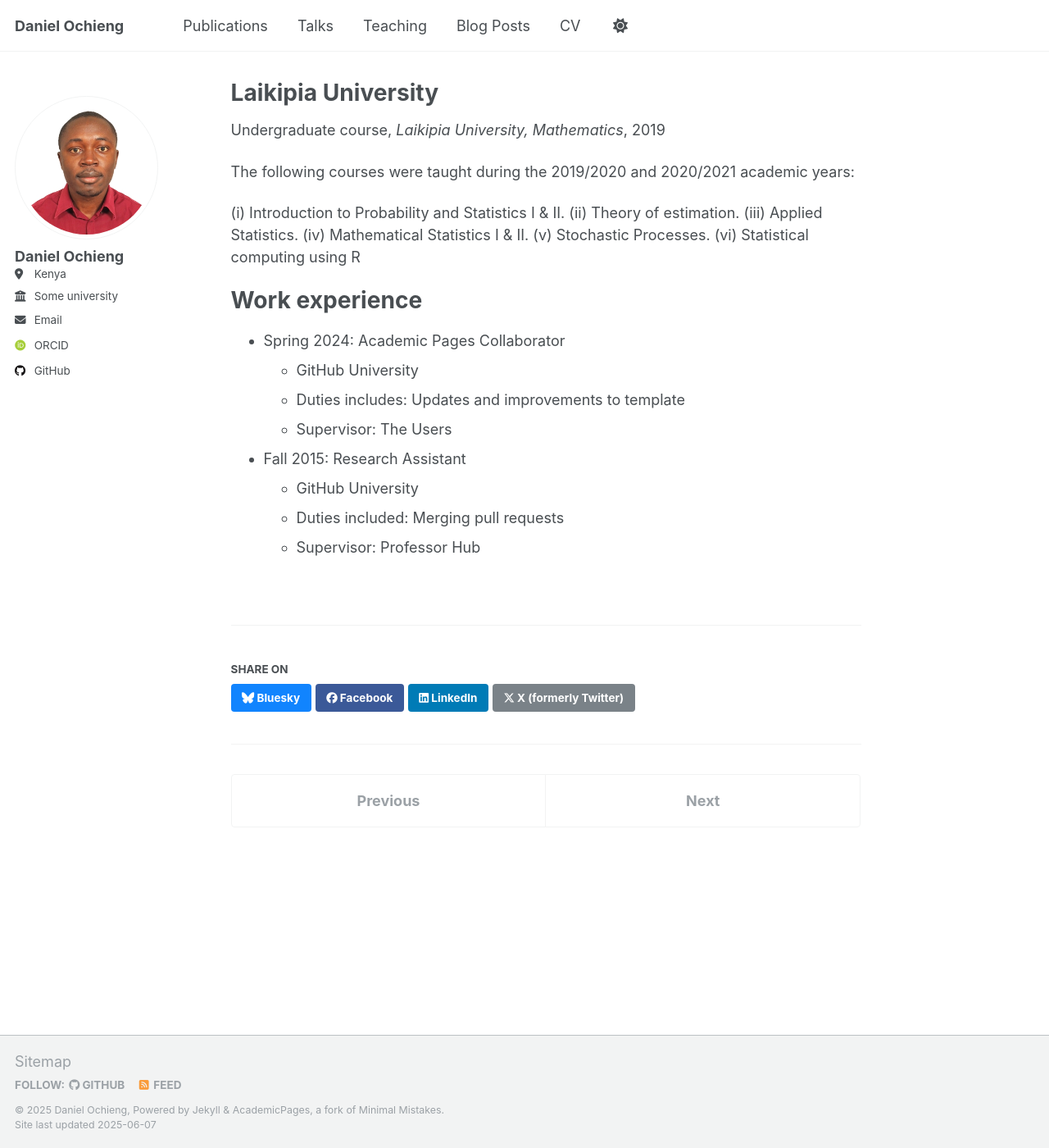
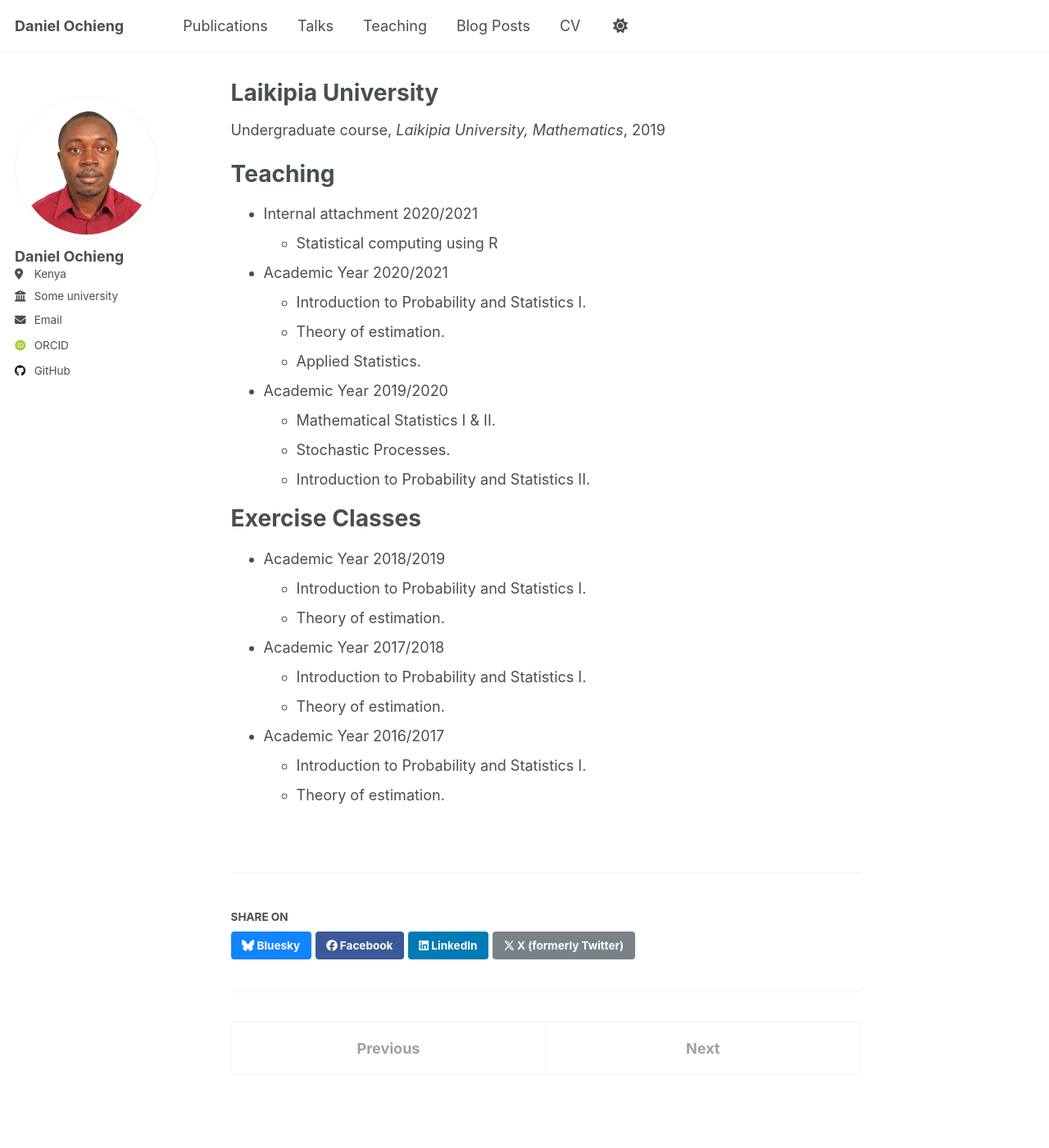
Before and after one commit to Daniel-Ochieng/Daniel-Ochieng.github.io, a Jekyll site: the page built from _teaching/2014-spring-teaching-1.md, in a window 1280 px wide and 1400 px high. Shown: the whole window at 82% size. Built offline with Jekyll 4.4.1, drawn with Linux system fonts in a browser that asks for light colours; some web fonts are replaced.

Commit message:
Update 2014-spring-teaching-1.md

```diff
--- a/_teaching/2014-spring-teaching-1.md
+++ b/_teaching/2014-spring-teaching-1.md
@@ -8,23 +8,31 @@ date: 2019-01-01
 location: "Nyahururu, Kenya"
 ---
 
-The following courses were taught during the 2019/2020 and 2020/2021 academic years:
+Teaching
+======
+* Internal attachment 2020/2021
+  * Statistical computing using R
 
-(i) Introduction to Probability and Statistics I & II.
-(ii) Theory of estimation.
-(iii) Applied Statistics.
-(iv) Mathematical Statistics I & II.
-(v) Stochastic Processes.
-(vi) Statistical computing using R
+* Academic Year 2020/2021
+  * Introduction to Probability and Statistics I.
+  * Theory of estimation.
+  * Applied Statistics.
 
-Work experience
+* Academic Year 2019/2020
+  * Mathematical Statistics I & II.
+  * Stochastic Processes.
+  * Introduction to Probability and Statistics II.
+
+Exercise Classes
 ======
-* Spring 2024: Academic Pages Collaborator
-  * GitHub University
-  * Duties includes: Updates and improvements to template
-  * Supervisor: The Users
+* Academic Year 2018/2019
+  * Introduction to Probability and Statistics I.
+  * Theory of estimation.
 
-* Fall 2015: Research Assistant
-  * GitHub University
-  * Duties included: Merging pull requests
-  * Supervisor: Professor Hub
+* Academic Year 2017/2018
+  * Introduction to Probability and Statistics I.
+  * Theory of estimation.
+
+* Academic Year 2016/2017
+  * Introduction to Probability and Statistics I.
+  * Theory of estimation.
```
